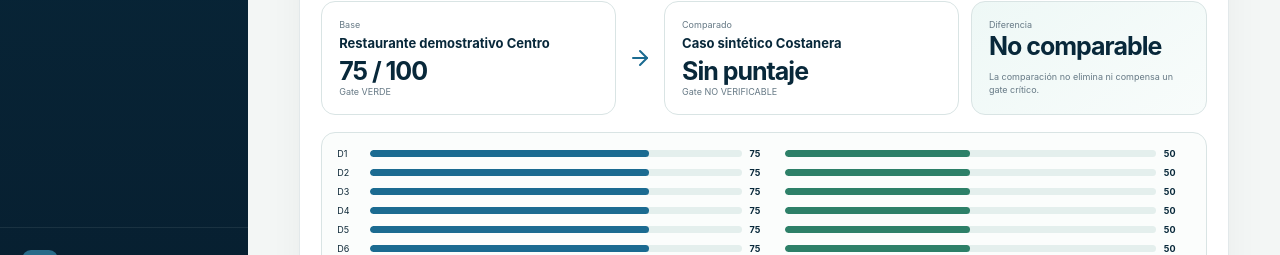
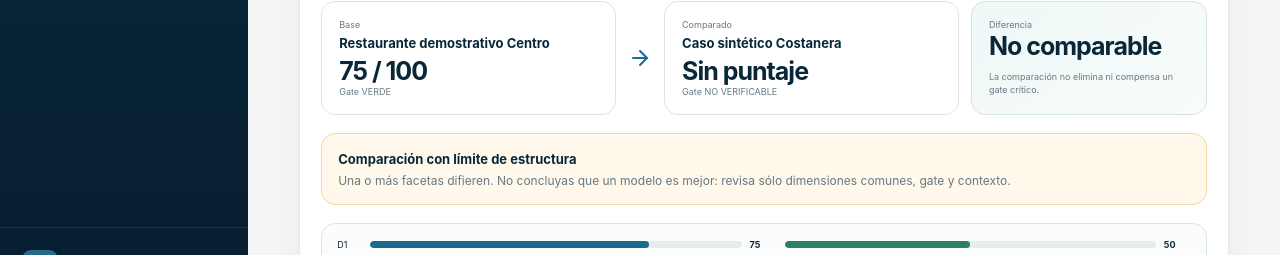
Before and after one commit to PabloGoup/GOEI, a Next.js app in the folder GOEI_APP/: page /laboratorio in a window 1280 px wide. Shown: the part 492-747 px from the top of the page. Built offline with nearby package versions, Linux system fonts and the light colour scheme; no server answers.

Commit message:
feat(goei-app): govern comparisons with operational facets

```diff
--- a/GOEI_APP/src/app/establecimientos/nuevo/page.tsx
+++ b/GOEI_APP/src/app/establecimientos/nuevo/page.tsx
@@ -16,6 +16,7 @@ export default function NewEstablishmentPage(){return <AppShell>
       <label>Tipo de cocina<select name="cuisine" required defaultValue=""><option value="" disabled>Selecciona una opción</option><option>Chilena tradicional</option><option>Chilena contemporánea</option><option>Marina y chilena</option><option>Cafetería y panadería</option><option>Cocina internacional</option><option>Cocina de temporada</option></select></label>
     </div></div>
     <div className="form-section"><div className="form-heading"><span>2</span><div><h2>Cómo funciona</h2><p>Datos estructurados para describir y comparar la operación.</p></div></div><div className="form-grid">
+      <fieldset className="wide choice-field"><legend>Facetas GOEI <small>Clasifican la estructura operacional; no representan el tamaño de la empresa.</small></legend><div className="form-grid taxonomy-grid"><label>FX-1 · Entrega<select name="facetDelivery" required defaultValue=""><option value="" disabled>Selecciona modalidad</option><option value="en_sala">En sala</option><option value="para_llevar">Para llevar</option><option value="reparto">Reparto</option><option value="mixto">Mixto</option></select></label><label>FX-2 · Producción<select name="facetProduction" required defaultValue=""><option value="" disabled>Selecciona sistema</option><option value="convencional">Convencional</option><option value="cocina_enfriamiento">Cocina-enfriamiento</option><option value="central_produccion">Central de producción</option><option value="ensamblar_servir">Ensamblar-servir</option></select></label><label>FX-3 · Naturaleza económica<select name="facetEconomicNature" required defaultValue="comercial"><option value="comercial">Comercial</option><option value="no_comercial">No comercial</option></select></label></div></fieldset>
       <label>Modelo de servicio<select name="serviceModel" required defaultValue=""><option value="" disabled>Selecciona una opción</option><option>Servicio en mesa</option><option>Servicio en mesa y retiro</option><option>Pedido en caja y entrega en mesa</option><option>Pedido en caja y retiro en mostrador</option><option>Servicio en mesa con reserva</option></select></label>
       <label>Contexto de ubicación<select name="locationContext" required defaultValue=""><option value="" disabled>Selecciona una opción</option><option>Zona comercial urbana</option><option>Barrio residencial y oficinas</option><option>Sector turístico costero</option><option>Entorno de mercado y oficinas</option><option>Sector urbano de alta afluencia</option></select></label>
       <label>Capacidad de asientos <small>Número de personas sentadas.</small><input name="seats" type="number" required min="1" max="2000" placeholder="Ej.: 48"/></label>
--- /dev/null
+++ b/GOEI_APP/src/app/taxonomy.css
@@ -0,0 +1 @@
+.taxonomy-summary{display:flex;justify-content:space-between;gap:26px;align-items:center;margin:20px 0}.taxonomy-summary h2{margin:4px 0}.taxonomy-summary p{max-width:620px;margin:0;color:var(--muted);font-size:13px;line-height:1.55}.taxonomy-summary>div:last-child{display:flex;gap:8px}.taxonomy-summary>div:last-child span{display:grid;gap:4px;min-width:132px;padding:12px;border:1px solid var(--line);border-radius:13px;background:var(--surface-muted)}.taxonomy-summary small{color:var(--muted);font-size:9px;text-transform:uppercase;letter-spacing:.07em}.taxonomy-summary strong{font-size:13px;color:var(--navy)}.comparison-guard{margin:18px 0;padding:14px 16px;border:1px solid var(--line);border-radius:14px}.comparison-guard.compatible{background:#eef9f5;border-color:#b9e3d4}.comparison-guard.caution{background:#fff8eb;border-color:#f0d9a3}.comparison-guard strong{font-size:13px;color:var(--navy)}.comparison-guard p{margin:4px 0 0;color:var(--muted);font-size:12px;line-height:1.5}@media(max-width:780px){.taxonomy-summary,.taxonomy-summary>div:last-child{align-items:stretch;flex-direction:column}.taxonomy-summary>div:last-child span{min-width:0}}
--- a/GOEI_APP/src/components/simulation-lab.tsx
+++ b/GOEI_APP/src/components/simulation-lab.tsx
@@ -5,10 +5,13 @@ import { ArrowRight, BarChart3, Scale, Sparkles } from "lucide-react";
 import Link from "next/link";
 import type { Route } from "next";
 
+type OperationalFacets = {delivery:"en_sala"|"para_llevar"|"reparto"|"mixto";production:"convencional"|"cocina_enfriamiento"|"central_produccion"|"ensamblar_servir";economicNature:"comercial"|"no_comercial"};
+
 export type SimulationRun = {
   id:string; assessmentId:string; establishment:string; code:string; displayFinalScore:number|null;
   displayCoverage:number; displayConfidence:number|null; emissionStatus:string; band:string; gate:string;
   dimensions:{dimensionId:string;displayScore:number|null}[];
+  facets:OperationalFacets|null;
 };
 
 const scoreLabel = (value:number|null) => value === null ? "Sin puntaje" : `${value} / 100`;
@@ -29,6 +32,12 @@ export function SimulationLab({runs}:{runs:SimulationRun[]}) {
     }
     return {base:scoreLabel(baseline.displayFinalScore),compare:scoreLabel(comparison.displayFinalScore),delta:difference(baseline.displayFinalScore,comparison.displayFinalScore)};
   },[baseline,comparison,focus]);
+  const facetComparison = baseline?.facets && comparison?.facets ? {
+    sameDelivery:baseline.facets.delivery === comparison.facets.delivery,
+    sameProduction:baseline.facets.production === comparison.facets.production,
+    sameNature:baseline.facets.economicNature === comparison.facets.economicNature
+  } : null;
+  const structurallyComparable = Boolean(facetComparison && facetComparison.sameDelivery && facetComparison.sameProduction && facetComparison.sameNature);
 
   if (runs.length < 2) return <section className="card empty-state"><BarChart3 size={30}/><h2>Faltan escenarios para comparar</h2><p>Carga los cinco casos demostrativos y sus lecturas provisionales para usar este laboratorio.</p><Link className="button primary" href="/dashboard">Ir al panorama</Link></section>;
 
@@ -37,6 +46,7 @@ export function SimulationLab({runs}:{runs:SimulationRun[]}) {
     <div className="simulation-selectors"><label>Escenario base<select value={baseId} onChange={event=>setBaseId(event.target.value)}>{runs.map(run=><option key={run.id} value={run.id}>{run.code} · {run.establishment}</option>)}</select></label><Scale size={19}/><label>Escenario comparado<select value={compareId} onChange={event=>setCompareId(event.target.value)}>{runs.map(run=><option key={run.id} value={run.id}>{run.code} · {run.establishment}</option>)}</select></label></div>
     <div className="simulation-focus" role="group" aria-label="Variable a comparar"><button className={focus === "performance" ? "active" : ""} onClick={()=>setFocus("performance")}>Desempeño</button><button className={focus === "coverage" ? "active" : ""} onClick={()=>setFocus("coverage")}>Cobertura</button><button className={focus === "confidence" ? "active" : ""} onClick={()=>setFocus("confidence")}>Confianza</button></div>
     <div className="simulation-comparison"><article><small>Base</small><strong>{baseline.establishment}</strong><b>{focusValues.base}</b><span>Gate {baseline.gate.replace("_"," ")}</span></article><ArrowRight className="simulation-arrow"/><article><small>Comparado</small><strong>{comparison.establishment}</strong><b>{focusValues.compare}</b><span>Gate {comparison.gate.replace("_"," ")}</span></article><aside><small>Diferencia</small><strong>{focusValues.delta}</strong><span>La comparación no elimina ni compensa un gate crítico.</span></aside></div>
+    <div className={`comparison-guard ${structurallyComparable ? "compatible" : "caution"}`}><strong>{structurallyComparable ? "Estructuras operacionales coincidentes" : "Comparación con límite de estructura"}</strong><p>{structurallyComparable ? "FX-1, FX-2 y FX-3 coinciden. La lectura entre casos sigue siendo provisional, pero la estructura operacional es comparable." : facetComparison ? "Una o más facetas difieren. No concluyas que un modelo es mejor: revisa sólo dimensiones comunes, gate y contexto." : "Faltan facetas en uno de los expedientes. Regístralas antes de interpretar una comparación entre establecimientos."}</p></div>
     <div className="dimension-comparison">{baseline.dimensions.map(dimension=>{const paired=comparison.dimensions.find(item=>item.dimensionId===dimension.dimensionId); return <div key={dimension.dimensionId}><span>{dimension.dimensionId}</span><i><b style={{width:`${dimension.displayScore ?? 0}%`}}/></i><em>{dimension.displayScore ?? "—"}</em><i className="comparison-bar"><b style={{width:`${paired?.displayScore ?? 0}%`}}/></i><em>{paired?.displayScore ?? "—"}</em></div>})}</div>
     <footer><p>Resultado técnico provisional para explicar escenarios ficticios. No es un diagnóstico, recomendación ni validación empírica.</p><div><Link className="button secondary" href={`/evaluaciones/${baseline.assessmentId}` as Route}>Abrir base</Link><Link className="button primary" href={`/evaluaciones/${comparison.assessmentId}` as Route}>Abrir comparado</Link></div></footer>
   </section>;
--- a/GOEI_APP/src/data/demo.ts
+++ b/GOEI_APP/src/data/demo.ts
@@ -1,11 +1,11 @@
 import type { Gate } from "@goei/engine-ts";
 
 export const demoEstablishments = [
-  { id:"synthetic-centro",code:"SYN-001",name:"Restaurante demostrativo Centro",status:"Elegibilidad simulada",evaluations:1,updatedAt:"28 ago 2026",profile:{concept:"Restaurante urbano de cocina chilena contemporánea",serviceModel:"Servicio en mesa y retiro",cuisine:"Chilena contemporánea",locationContext:"Zona comercial urbana",seats:64,teamSize:18,operatingDays:"Martes a domingo",serviceHours:"12:30–23:00",channels:["Salón","Retiro","Reservas web"],demandPattern:"Alta demanda en almuerzo laboral y viernes por la noche",sourcing:"Compras semanales y recepción frecuente de productos frescos",dataAvailability:"POS, inventario parcial, turnos y registros sanitarios sintéticos",challenges:["Variabilidad de tiempos en hora punta","Merma sin conciliación completa","Registros distribuidos"]}},
-  { id:"synthetic-costanera",code:"SYN-002",name:"Caso sintético Costanera",status:"Elegibilidad simulada",evaluations:1,updatedAt:"28 ago 2026",profile:{concept:"Restaurante familiar con foco en pescados y productos costeros",serviceModel:"Servicio en mesa",cuisine:"Marina y chilena",locationContext:"Sector turístico costero",seats:92,teamSize:24,operatingDays:"Todos los días",serviceHours:"12:00–23:30",channels:["Salón","Reservas telefónicas","Eventos pequeños"],demandPattern:"Demanda estacional y concentración durante fines de semana",sourcing:"Recepción diaria de productos frescos y compras programadas",dataAvailability:"Ventas, compras, recetas, turnos y bitácoras sintéticas completas",challenges:["Estacionalidad","Control de cadena de frío","Planificación de dotación"]}},
-  { id:"synthetic-norte",code:"SYN-003",name:"Escenario formativo Norte",status:"Elegibilidad simulada",evaluations:1,updatedAt:"28 ago 2026",profile:{concept:"Cafetería restaurante de operación compacta",serviceModel:"Pedido en caja y entrega en mesa",cuisine:"Cafetería, panadería y menú breve",locationContext:"Barrio residencial y oficinas",seats:38,teamSize:11,operatingDays:"Lunes a sábado",serviceHours:"07:30–20:30",channels:["Salón","Retiro","Aplicaciones de reparto"],demandPattern:"Picos en desayuno, almuerzo y merienda",sourcing:"Producción propia y proveedores de frecuencia mixta",dataAvailability:"POS y compras disponibles; inventario y producción incompletos",challenges:["Capacidad limitada de producción","Quiebres de stock","Dependencia de pocas funciones clave"]}},
-  { id:"synthetic-cordillera",code:"SYN-004",name:"Bistró sintético Cordillera",status:"Elegibilidad simulada",evaluations:1,updatedAt:"28 ago 2026",profile:{concept:"Bistró de temporada con carta breve y reservas",serviceModel:"Servicio en mesa con reserva",cuisine:"Cocina de temporada",locationContext:"Sector urbano de alta afluencia",seats:48,teamSize:15,operatingDays:"Miércoles a domingo",serviceHours:"13:00–23:00",channels:["Salón","Reservas web","Eventos pequeños"],demandPattern:"Demanda concentrada en cenas y fines de semana",sourcing:"Compras planificadas dos veces por semana y recepción diaria de frescos",dataAvailability:"POS, recetas, inventario, turnos y listas de verificación sintéticas",challenges:["Dependencia de reservas","Rotación de carta","Coordinación cocina y salón"]}},
-  { id:"synthetic-mercado",code:"SYN-005",name:"Cocinería sintética Mercado",status:"Elegibilidad simulada",evaluations:1,updatedAt:"28 ago 2026",profile:{concept:"Cocinería de menú diario y alto volumen al almuerzo",serviceModel:"Pedido en caja y retiro en mostrador",cuisine:"Cocina chilena tradicional",locationContext:"Entorno de mercado y oficinas",seats:56,teamSize:13,operatingDays:"Lunes a sábado",serviceHours:"08:00–18:00",channels:["Salón","Retiro","Pedidos telefónicos"],demandPattern:"Pico pronunciado entre 12:30 y 15:00",sourcing:"Compras diarias en mercado y proveedores semanales",dataAvailability:"Ventas y compras sintéticas; registros de producción y mermas discontinuos",challenges:["Alta presión en almuerzo","Estandarización de porciones","Trazabilidad documental incompleta"]}}
+  { id:"synthetic-centro",code:"SYN-001",name:"Restaurante demostrativo Centro",status:"Elegibilidad simulada",evaluations:1,updatedAt:"28 ago 2026",profile:{concept:"Restaurante urbano de cocina chilena contemporánea",serviceModel:"Servicio en mesa y retiro",cuisine:"Chilena contemporánea",locationContext:"Zona comercial urbana",seats:64,teamSize:18,operatingDays:"Martes a domingo",serviceHours:"12:30–23:00",channels:["Salón","Retiro","Reservas web"],demandPattern:"Alta demanda en almuerzo laboral y viernes por la noche",sourcing:"Compras semanales y recepción frecuente de productos frescos",dataAvailability:"POS, inventario parcial, turnos y registros sanitarios sintéticos",challenges:["Variabilidad de tiempos en hora punta","Merma sin conciliación completa","Registros distribuidos"],facets:{delivery:"mixto",production:"convencional",economicNature:"comercial"}}},
+  { id:"synthetic-costanera",code:"SYN-002",name:"Caso sintético Costanera",status:"Elegibilidad simulada",evaluations:1,updatedAt:"28 ago 2026",profile:{concept:"Restaurante familiar con foco en pescados y productos costeros",serviceModel:"Servicio en mesa",cuisine:"Marina y chilena",locationContext:"Sector turístico costero",seats:92,teamSize:24,operatingDays:"Todos los días",serviceHours:"12:00–23:30",channels:["Salón","Reservas telefónicas","Eventos pequeños"],demandPattern:"Demanda estacional y concentración durante fines de semana",sourcing:"Recepción diaria de productos frescos y compras programadas",dataAvailability:"Ventas, compras, recetas, turnos y bitácoras sintéticas completas",challenges:["Estacionalidad","Control de cadena de frío","Planificación de dotación"],facets:{delivery:"en_sala",production:"convencional",economicNature:"comercial"}}},
+  { id:"synthetic-norte",code:"SYN-003",name:"Escenario formativo Norte",status:"Elegibilidad simulada",evaluations:1,updatedAt:"28 ago 2026",profile:{concept:"Cafetería restaurante de operación compacta",serviceModel:"Pedido en caja y entrega en mesa",cuisine:"Cafetería, panadería y menú breve",locationContext:"Barrio residencial y oficinas",seats:38,teamSize:11,operatingDays:"Lunes a sábado",serviceHours:"07:30–20:30",channels:["Salón","Retiro","Aplicaciones de reparto"],demandPattern:"Picos en desayuno, almuerzo y merienda",sourcing:"Producción propia y proveedores de frecuencia mixta",dataAvailability:"POS y compras disponibles; inventario y producción incompletos",challenges:["Capacidad limitada de producción","Quiebres de stock","Dependencia de pocas funciones clave"],facets:{delivery:"mixto",production:"convencional",economicNature:"comercial"}}},
+  { id:"synthetic-cordillera",code:"SYN-004",name:"Bistró sintético Cordillera",status:"Elegibilidad simulada",evaluations:1,updatedAt:"28 ago 2026",profile:{concept:"Bistró de temporada con carta breve y reservas",serviceModel:"Servicio en mesa con reserva",cuisine:"Cocina de temporada",locationContext:"Sector urbano de alta afluencia",seats:48,teamSize:15,operatingDays:"Miércoles a domingo",serviceHours:"13:00–23:00",channels:["Salón","Reservas web","Eventos pequeños"],demandPattern:"Demanda concentrada en cenas y fines de semana",sourcing:"Compras planificadas dos veces por semana y recepción diaria de frescos",dataAvailability:"POS, recetas, inventario, turnos y listas de verificación sintéticas",challenges:["Dependencia de reservas","Rotación de carta","Coordinación cocina y salón"],facets:{delivery:"en_sala",production:"convencional",economicNature:"comercial"}}},
+  { id:"synthetic-mercado",code:"SYN-005",name:"Cocinería sintética Mercado",status:"Elegibilidad simulada",evaluations:1,updatedAt:"28 ago 2026",profile:{concept:"Cocinería de menú diario y alto volumen al almuerzo",serviceModel:"Pedido en caja y retiro en mostrador",cuisine:"Cocina chilena tradicional",locationContext:"Entorno de mercado y oficinas",seats:56,teamSize:13,operatingDays:"Lunes a sábado",serviceHours:"08:00–18:00",channels:["Salón","Retiro","Pedidos telefónicos"],demandPattern:"Pico pronunciado entre 12:30 y 15:00",sourcing:"Compras diarias en mercado y proveedores semanales",dataAvailability:"Ventas y compras sintéticas; registros de producción y mermas discontinuos",challenges:["Alta presión en almuerzo","Estandarización de porciones","Trazabilidad documental incompleta"],facets:{delivery:"para_llevar",production:"convencional",economicNature:"comercial"}}}
 ] as const;
 
 export const demoAssessments = [
--- a/GOEI_APP/src/domain/business-profile.ts
+++ b/GOEI_APP/src/domain/business-profile.ts
@@ -15,10 +15,23 @@ export const businessProfileSchema = z.object({
   demandPattern:z.string().trim().min(8).max(600),
   sourcing:z.string().trim().min(8).max(600),
   dataAvailability:z.string().trim().min(8).max(600),
-  challenges:z.array(z.string().trim().min(4).max(240)).min(1).max(8)
+  challenges:z.array(z.string().trim().min(4).max(240)).min(1).max(8),
+  /** Chapter 15 of the methodological book.  These facets classify the
+   * operation; they are deliberately separate from company size. */
+  facets:z.object({
+    delivery:z.enum(["en_sala","para_llevar","reparto","mixto"]),
+    production:z.enum(["convencional","cocina_enfriamiento","central_produccion","ensamblar_servir"]),
+    economicNature:z.enum(["comercial","no_comercial"])
+  }).optional()
 });
 
 export type BusinessProfile = z.infer<typeof businessProfileSchema>;
+
+export const facetLabels = {
+  delivery:{en_sala:"En sala",para_llevar:"Para llevar",reparto:"Reparto",mixto:"Mixto"},
+  production:{convencional:"Convencional",cocina_enfriamiento:"Cocina-enfriamiento",central_produccion:"Central de producción",ensamblar_servir:"Ensamblar-servir"},
+  economicNature:{comercial:"Comercial",no_comercial:"No comercial"}
+} as const;
 
 export function parseBusinessProfile(value:unknown) {
   const result = businessProfileSchema.safeParse(value);
--- a/GOEI_APP/src/server/actions/workspace-actions.ts
+++ b/GOEI_APP/src/server/actions/workspace-actions.ts
@@ -15,7 +15,8 @@ export async function createSyntheticEstablishment(formData: FormData) {
     seats:formData.get("seats"),teamSize:formData.get("teamSize"),operatingDays:formData.get("operatingDays"),serviceHours:formData.get("serviceHours"),
     channels:formData.getAll("channels").map(String).map(item=>item.trim()).filter(Boolean),
     demandPattern:formData.get("demandPattern"),sourcing:formData.get("sourcing"),dataAvailability:formData.get("dataAvailability"),
-    challenges:formData.getAll("challenges").map(String).map(item=>item.trim()).filter(Boolean)
+    challenges:formData.getAll("challenges").map(String).map(item=>item.trim()).filter(Boolean),
+    facets:{delivery:formData.get("facetDelivery"),production:formData.get("facetProduction"),economicNature:formData.get("facetEconomicNature")}
   }});
   if(!parsed.success) redirect("/establecimientos/nuevo?error=formato");
   const context=await requireWorkspaceContext();
--- a/GOEI_APP/src/server/repositories/workspace.ts
+++ b/GOEI_APP/src/server/repositories/workspace.ts
@@ -81,7 +81,8 @@ export function getDemoCalculationRun(runId:string) {
   if (!Number.isInteger(index) || !assessment || runId !== `synthetic-run-${index+1}`) return null;
   const responses=demoAssessmentResponses(assessment.id);
   const result=evaluateWithCandidateEngine({assessmentId:`00000000-0000-4000-8000-${String(index+1).padStart(12,"0")}`,assessmentKind:"SYNTHETIC_DEMONSTRATION",establishmentId:`10000000-0000-4000-8000-${String(index+1).padStart(12,"0")}`,establishmentName:assessment.establishment,periodStart:assessment.periodStart,periodEnd:assessment.periodEnd,gate:demoGate(assessment.id),responses:responses.map(item=>({criterionId:item.criterion_id,status:item.status,level:item.level,evidenceGrade:item.evidence_grade,justification:item.justification,noApplyBasis:item.no_apply_basis,sourceEvaluatorId:item.source_evaluator_id})),evidence:[]},`2026-08-28T${String(12+index).padStart(2,"0")}:00:00.000Z`);
-  return result.ready ? {...result.output,id:runId,assessmentId:assessment.id,establishment:assessment.establishment,code:assessment.code,calculatedAt:result.output.trace.calculatedAt,inputDigest:result.output.trace.inputDigest} : null;
+  const business=demoEstablishments.find(item=>item.id===assessment.establishmentId);
+  return result.ready ? {...result.output,id:runId,assessmentId:assessment.id,establishment:assessment.establishment,code:assessment.code,calculatedAt:result.output.trace.calculatedAt,inputDigest:result.output.trace.inputDigest,facets:business?.profile.facets ?? null} : null;
 }
 
 export async function listCalculationRuns() {
@@ -94,7 +95,7 @@ export async function listCalculationRuns() {
   const supabase = await createClient();
   if (!supabase) return [];
   const { data, error } = await supabase.from("assessment_calculation_runs")
-    .select("id,assessment_id,output_payload,input_digest,contract_version,model_version,calculated_at,assessments(status,assessment_kind,establishments(pseudonymous_code,display_name))")
+    .select("id,assessment_id,output_payload,input_digest,contract_version,model_version,calculated_at,assessments(status,assessment_kind,establishments(pseudonymous_code,display_name,synthetic_profile))")
     .order("calculated_at",{ascending:false}).limit(100);
   if (error) return [];
   return data.map(item => {
@@ -102,7 +103,8 @@ export async function listCalculationRuns() {
     const establishmentRelation = assessment?.establishments;
     const establishment = Array.isArray(establishmentRelation) ? establishmentRelation[0] : establishmentRelation;
     const output = item.output_payload as {displayFinalScore:number|null;displayCoverage:number;displayConfidence:number|null;emissionStatus:string;band:string;gate:string;dimensions:{dimensionId:string;displayScore:number|null}[]};
-    return {id:item.id,assessmentId:item.assessment_id,establishment:establishment?.display_name ?? "Establecimiento",code:establishment?.pseudonymous_code ?? "—",calculatedAt:item.calculated_at,inputDigest:item.input_digest,contractVersion:item.contract_version,modelVersion:item.model_version,...output};
+    const profile=parseBusinessProfile(establishment?.synthetic_profile);
+    return {id:item.id,assessmentId:item.assessment_id,establishment:establishment?.display_name ?? "Establecimiento",code:establishment?.pseudonymous_code ?? "—",calculatedAt:item.calculated_at,inputDigest:item.input_digest,contractVersion:item.contract_version,modelVersion:item.model_version,facets:profile?.facets ?? null,...output};
   });
 }
 
```
Also changed, not shown: GOEI_APP/src/app/establecimientos/[id]/page.tsx (+2 -1 lines), GOEI_APP/src/app/globals.css.
